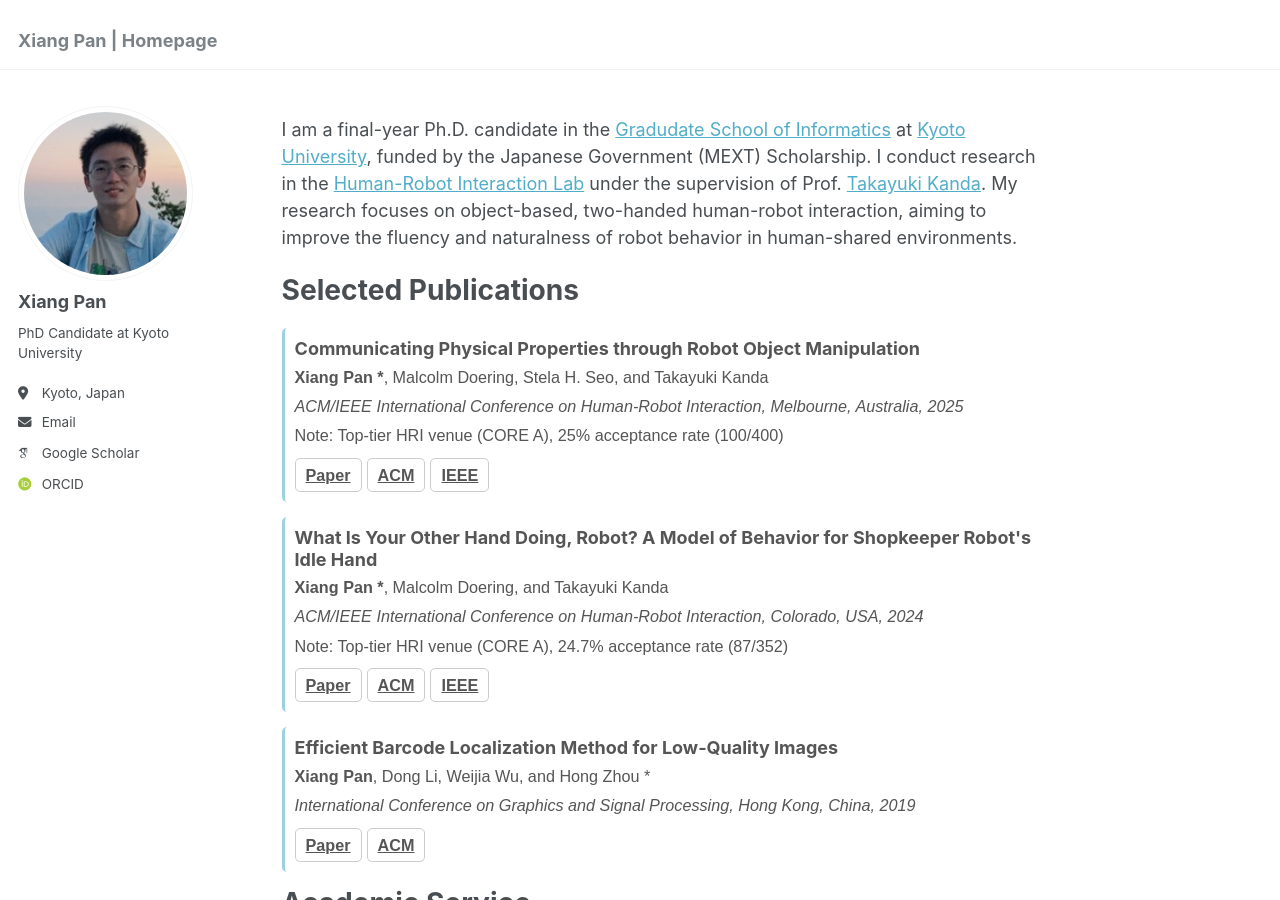
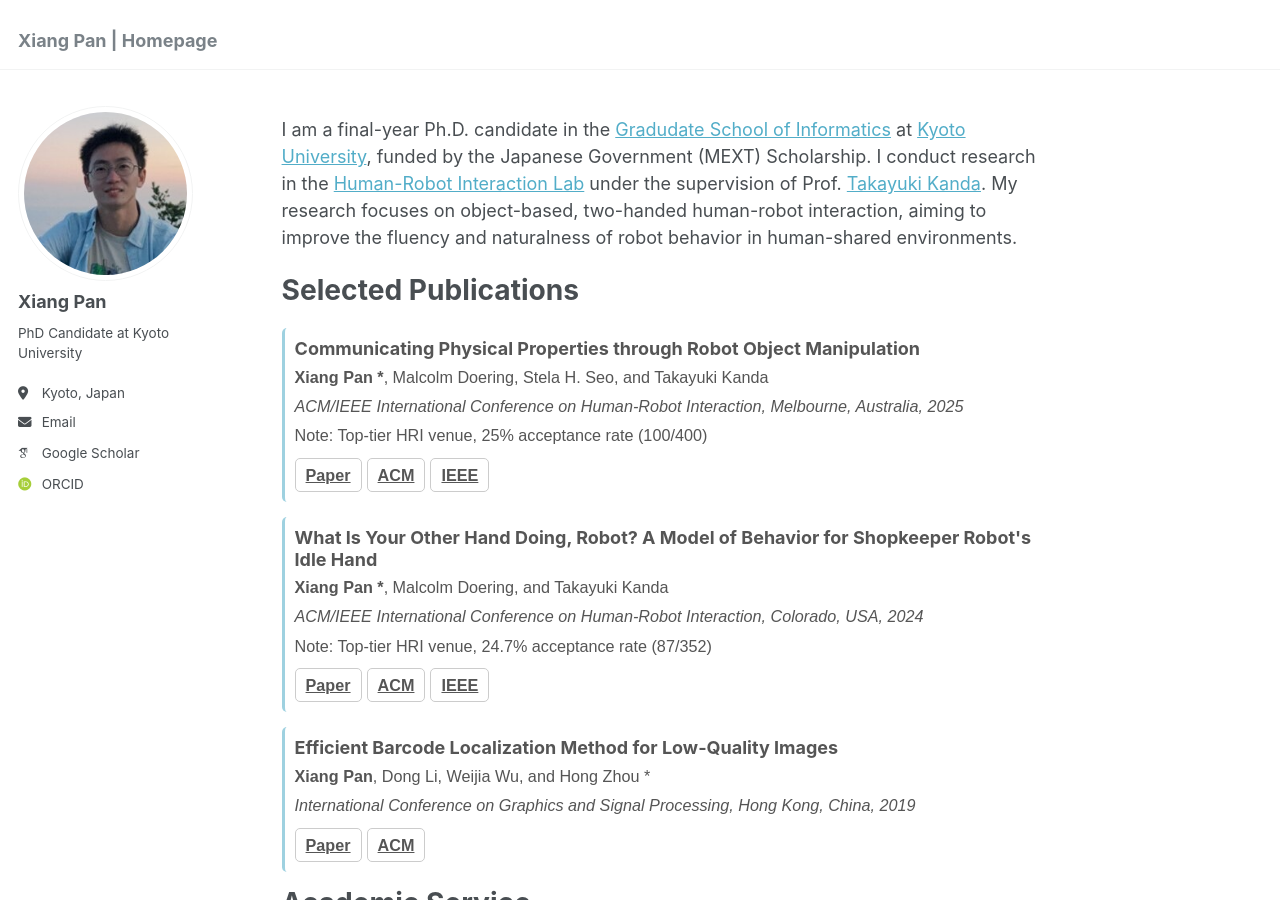
Before and after one commit to pan-xiang/pan-xiang.github.io, a Jekyll site: the page built from _pages/about.md, in a window 1280 px wide and 900 px high. Built offline with Jekyll 4.4.1, drawn with Linux system fonts in a browser that asks for light colours; some web fonts are replaced; a script that is not in the unit is left out.

Commit message:
Update about.md

```diff
--- a/_pages/about.md
+++ b/_pages/about.md
@@ -24,7 +24,7 @@ I am a final-year Ph.D. candidate in the [Gradudate School of Informatics](https
     <h3>Communicating Physical Properties through Robot Object Manipulation</h3>
     <p><strong>Xiang Pan *</strong>, Malcolm Doering, Stela H. Seo, and Takayuki Kanda</p>
     <p><em>ACM/IEEE International Conference on Human-Robot Interaction, Melbourne, Australia, 2025</em></p>
-    <p>Note: Top-tier HRI venue (CORE A), 25% acceptance rate (100/400)</p>
+    <p>Note: Top-tier HRI venue, 25% acceptance rate (100/400)</p>
     <div class="links">
       <a href="files/HRI2025.pdf" class="button" target="_blank">Paper</a>
       <a href="https://dl.acm.org/doi/10.5555/3721488.3721579" class="button" target="_blank">ACM</a>
@@ -36,7 +36,7 @@ I am a final-year Ph.D. candidate in the [Gradudate School of Informatics](https
     <h3>What Is Your Other Hand Doing, Robot? A Model of Behavior for Shopkeeper Robot's Idle Hand</h3>
     <p><strong>Xiang Pan *</strong>, Malcolm Doering, and Takayuki Kanda</p>
     <p><em>ACM/IEEE International Conference on Human-Robot Interaction, Colorado, USA, 2024</em></p>
-    <p>Note: Top-tier HRI venue (CORE A), 24.7% acceptance rate (87/352)</p>
+    <p>Note: Top-tier HRI venue, 24.7% acceptance rate (87/352)</p>
     <div class="links">
       <a href="files/HRI2024.pdf" class="button" target="_blank">Paper</a>
       <a href="https://dl.acm.org/doi/10.1145/3610977.3634986" class="button" target="_blank">ACM</a>
```
